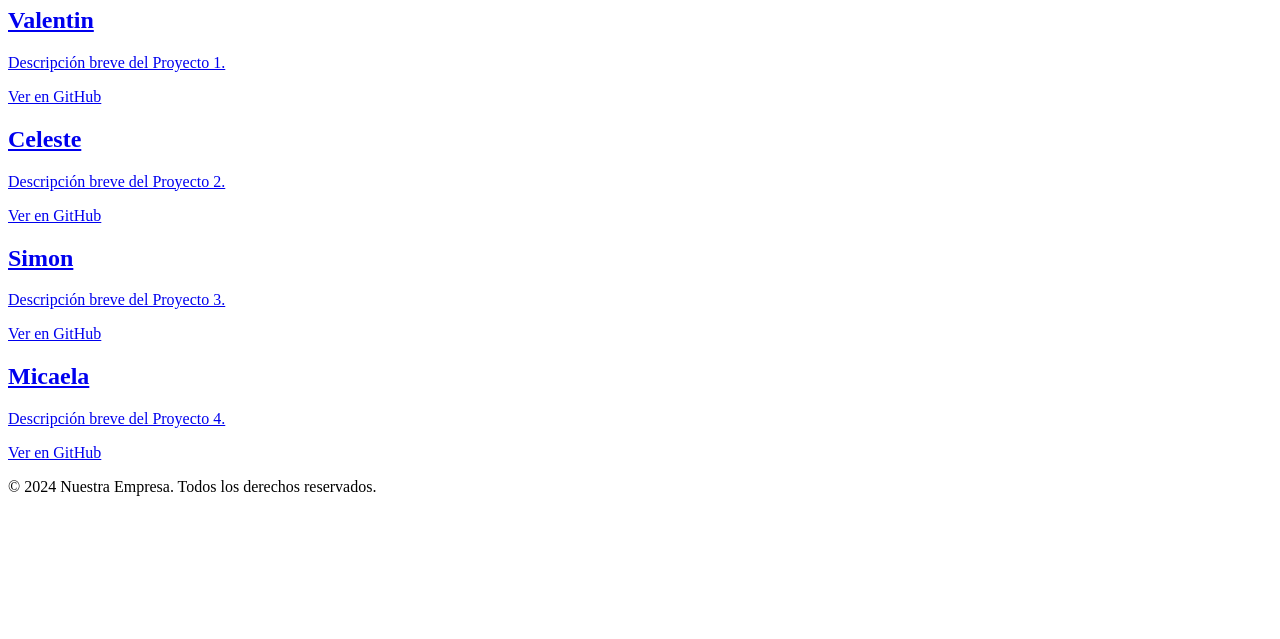
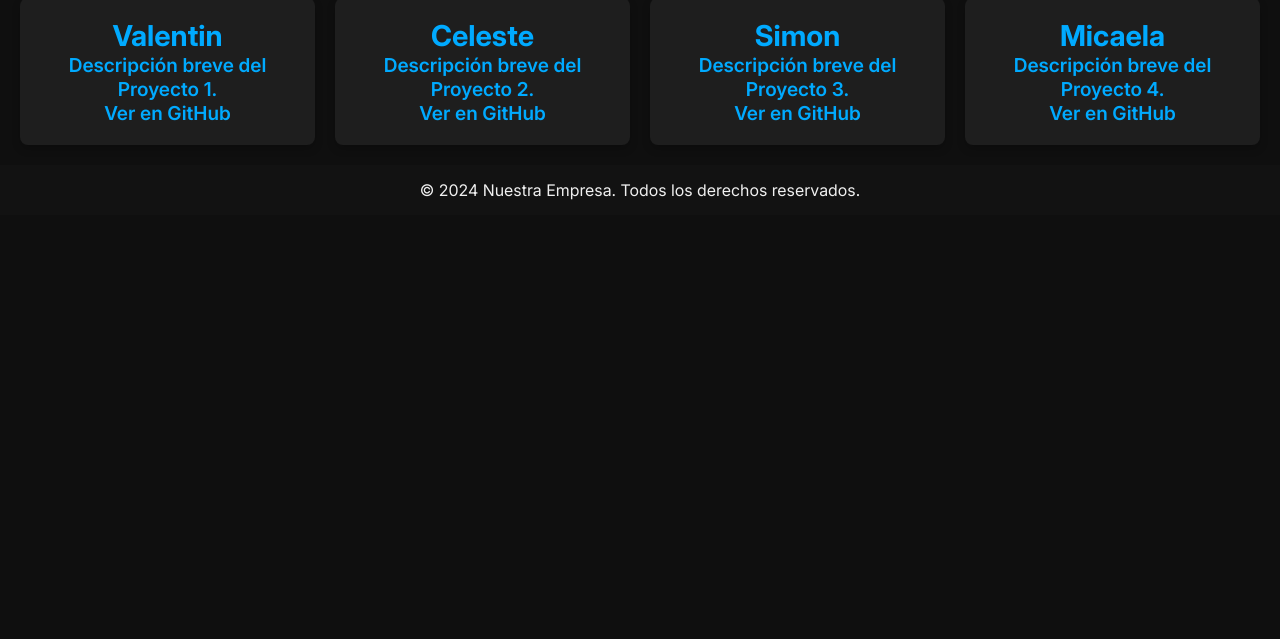
Before and after one commit to vtroitino-uade/new-commerce, a plain HTML site: page sobrenosotros.html in a window 1280 px wide. Shown: the part 161-800 px from the top of the page. Drawn offline with Linux system fonts and the light colour scheme; files that its build step writes are made by us from their sources; the site is published under a folder, as on GitHub Pages, so addresses that start at the root find nothing.

Commit message:
Update sobrenosotros.html

```diff
--- a/sobrenosotros.html
+++ b/sobrenosotros.html
@@ -3,7 +3,7 @@
 <head>
     <meta charset="UTF-8" />
     <meta name="viewport" content="width=device-width, initial-scale=1.0" />
-    <link rel="stylesheet" href="/CSS/stylessobrenosotros.css"/>
+    <link rel="stylesheet" href="stylessobrenosotros.css"/>
     <title>Portfolio</title>
 </head>
 <body>
```
